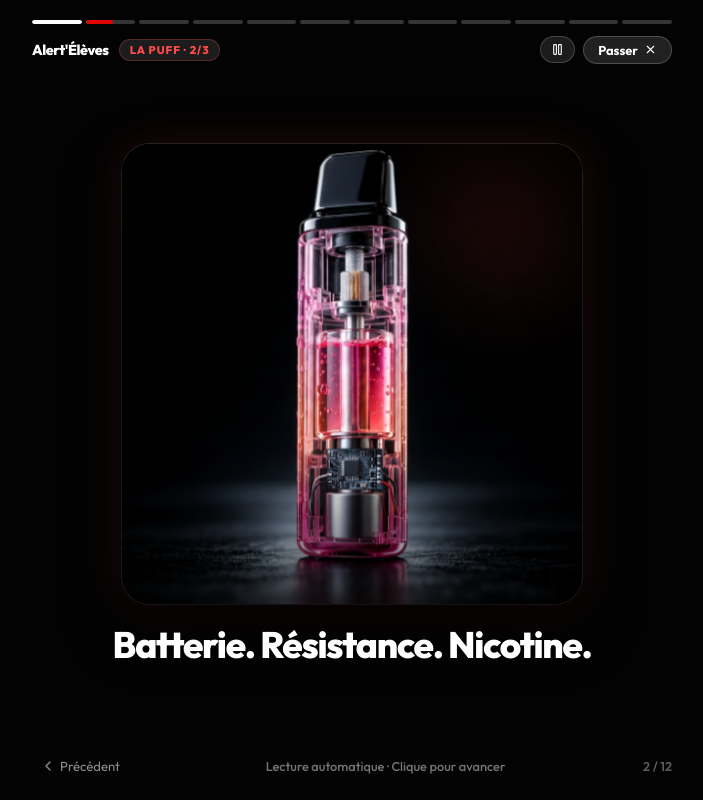
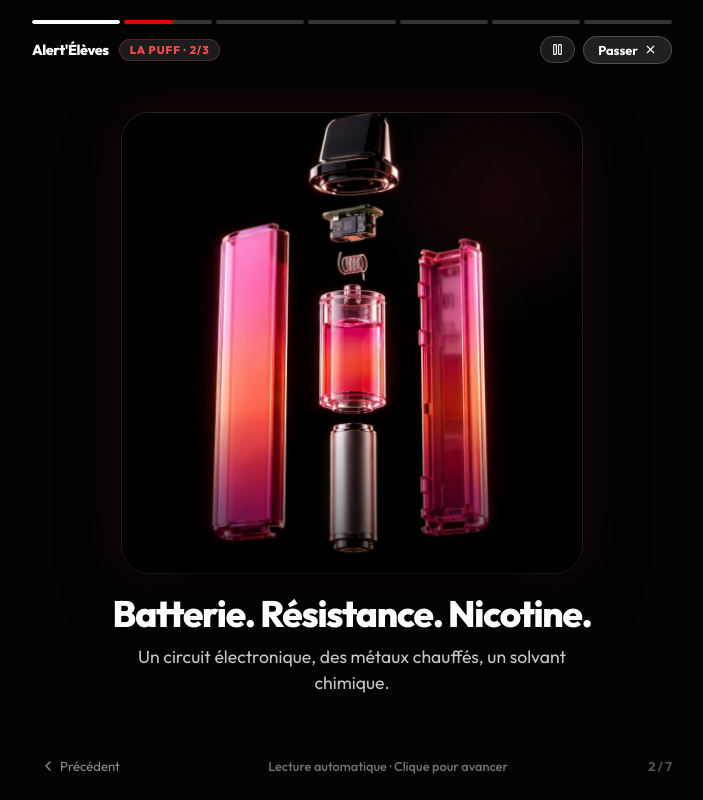
Before and after one commit to wissamheldis-cyber/Alert-l-ves---Pr-vention, a React (Vite) app: page /eleve in a window 1280 px wide. Shown: the whole page, without its empty margins (288-991 px from the left). Built offline with nearby package versions, Linux system fonts and the light colour scheme.

Commit message:
fix(intro): remove duplicate frames and redundant text repetitions

```diff
--- a/src/data/cinematicTimeline.ts
+++ b/src/data/cinematicTimeline.ts
@@ -1,4 +1,4 @@
-export type ActId = "act-1" | "act-2" | "act-3" | "act-4" | "conclusion";
+export type ActId = "puff" | "proto" | "ptc";
 
 export interface CinematicKeyframe {
   id: string;
@@ -8,7 +8,7 @@ export interface CinematicKeyframe {
   name: string;
   eyebrow: string;
   title: string;
-  narrativeText?: string;
+  subtitle?: string;
   highlightText?: string;
   insightBadge?: string;
   insightColor?: string;
@@ -16,11 +16,11 @@ export interface CinematicKeyframe {
   cameraMotion: {
     startScale: number;
     endScale: number;
-    startX: number; // percentage translate
+    startX: number;
     endX: number;
     startY: number;
     endY: number;
-    startRotate: number; // deg
+    startRotate: number;
     endRotate: number;
   };
   transitionType: "reveal-fade" | "mask-dissolve" | "spatial-shift" | "match-cut" | "depth-focus";
@@ -29,17 +29,20 @@ export interface CinematicKeyframe {
 }
 
 export const CINEMATIC_TIMELINE: CinematicKeyframe[] = [
-  // -------------------------------------------------------------
-  // ACT I — LA PUFF
-  // -------------------------------------------------------------
+  // =============================================================
+  // 1. LA PUFF (3 écrans clés du client)
+  // =============================================================
+
+  // Écran 1 · a.jpg : Puff pastel, mignonne
   {
-    id: "frame-a",
-    act: "act-1",
+    id: "puff-1",
+    act: "puff",
     assetFile: "a.jpg",
     assetSrc: "/assets/intro/a.jpg",
-    name: "L'Apparence Initiale",
+    name: "La Puff",
     eyebrow: "LA PUFF · 1/3",
     title: "Elle a l'air inoffensive.",
+    subtitle: "Parfum bonbon, couleurs pastel, format poche.",
     insightBadge: "LA PUFF",
     insightColor: "#ff758c",
     focalPoint: { x: 50, y: 50 },
@@ -57,45 +60,23 @@ export const CINEMATIC_TIMELINE: CinematicKeyframe[] = [
     environmentTheme: "black-studio",
     durationSeconds: 3.5
   },
+
+  // Écran 2 · c.jpg : Puff démontée, pièces qui flottent
   {
-    id: "frame-b",
-    act: "act-1",
-    assetFile: "b.jpg",
-    assetSrc: "/assets/intro/b.jpg",
-    name: "Révélation Interne",
+    id: "puff-2",
+    act: "puff",
+    assetFile: "c.jpg",
+    assetSrc: "/assets/intro/c.jpg",
+    name: "Puff démontée",
     eyebrow: "LA PUFF · 2/3",
     title: "Batterie. Résistance. Nicotine.",
+    subtitle: "Un circuit électronique, des métaux chauffés, un solvant chimique.",
     insightBadge: "DÉMONTÉE",
     insightColor: "#ff4b4b",
-    focalPoint: { x: 50, y: 50 },
-    cameraMotion: {
-      startScale: 1.05,
-      endScale: 1.12,
-      startX: 0,
-      endX: 0.5,
-      startY: -1,
-      endY: -2,
-      startRotate: 0.5,
-      endRotate: -0.5
-    },
-    transitionType: "mask-dissolve",
-    environmentTheme: "black-studio",
-    durationSeconds: 3.5
-  },
-  {
-    id: "frame-c",
-    act: "act-1",
-    assetFile: "c.jpg",
-    assetSrc: "/assets/intro/c.jpg",
-    name: "Vue Éclatée",
-    eyebrow: "LA PUFF · 2/3",
-    title: "Batterie. Résistance. Nicotine.",
-    insightBadge: "EN PIÈCES",
-    insightColor: "#f43f5e",
     focalPoint: { x: 50, y: 52 },
     cameraMotion: {
       startScale: 1.02,
-      endScale: 1.08,
+      endScale: 1.09,
       startX: -1,
       endX: 1,
       startY: 0,
@@ -107,15 +88,18 @@ export const CINEMATIC_TIMELINE: CinematicKeyframe[] = [
     environmentTheme: "black-studio",
     durationSeconds: 3.5
   },
+
+  // Écran 3 · e.jpg : Chiffre géant en rouge + 200 cigarettes
   {
-    id: "frame-e",
-    act: "act-1",
+    id: "puff-3",
+    act: "puff",
     assetFile: "e.jpg",
     assetSrc: "/assets/intro/e.jpg",
-    name: "Équivalence Nicotine",
+    name: "Nicotine 16K",
     eyebrow: "LA PUFF · 3/3",
     highlightText: "Plus de 200 cigarettes.",
     title: "La nicotine d'une puff 16K.",
+    subtitle: "Autant de nicotine que 10 paquets entiers dans une seule fiole.",
     insightBadge: "LE CHOC",
     insightColor: "#e10600",
     focalPoint: { x: 50, y: 50 },
@@ -133,122 +117,21 @@ export const CINEMATIC_TIMELINE: CinematicKeyframe[] = [
     environmentTheme: "black-studio",
     durationSeconds: 3.5
   },
+
+  // =============================================================
+  // 2. LE PROTO (2 écrans clés du client)
+  // =============================================================
+
+  // Écran 4 · h.jpg : Soirée, ballons colorés, néons
   {
-    id: "frame-d",
-    act: "act-1",
-    assetFile: "d.jpg",
-    assetSrc: "/assets/intro/d.jpg",
-    name: "Réassemblage",
-    eyebrow: "LA PUFF",
-    title: "Batterie. Résistance. Nicotine.",
-    insightBadge: "RECONSTITUTION",
-    insightColor: "#ff758c",
-    focalPoint: { x: 50, y: 50 },
-    cameraMotion: {
-      startScale: 1.07,
-      endScale: 1.02,
-      startX: 0.5,
-      endX: 0,
-      startY: -1.5,
-      endY: 0,
-      startRotate: 0.3,
-      endRotate: 0
-    },
-    transitionType: "mask-dissolve",
-    environmentTheme: "black-studio",
-    durationSeconds: 3.5
-  },
-  {
-    id: "frame-ef",
-    act: "act-1",
-    assetFile: "ef.jpg",
-    assetSrc: "/assets/intro/ef.jpg",
-    name: "Puff Scellée",
-    eyebrow: "LA PUFF",
-    title: "Elle a l'air inoffensive.",
-    insightBadge: "INTACTE",
-    insightColor: "#ffffff",
-    focalPoint: { x: 50, y: 50 },
-    cameraMotion: {
-      startScale: 1.0,
-      endScale: 1.05,
-      startX: 0,
-      endX: 0,
-      startY: 0,
-      endY: 1,
-      startRotate: 0,
-      endRotate: -0.2
-    },
-    transitionType: "reveal-fade",
-    environmentTheme: "black-studio",
-    durationSeconds: 3.5
-  },
-
-  // -------------------------------------------------------------
-  // ACTE II — LA TRANSITION SOIRÉE
-  // -------------------------------------------------------------
-  {
-    id: "frame-f",
-    act: "act-2",
-    assetFile: "f.jpg",
-    assetSrc: "/assets/intro/f.jpg",
-    name: "La Main",
-    eyebrow: "LA SOIRÉE",
-    title: "Ça commence entre potes.",
-    insightBadge: "EN SOIRÉE",
-    insightColor: "#f59e0b",
-    focalPoint: { x: 50, y: 52 },
-    cameraMotion: {
-      startScale: 1.02,
-      endScale: 1.08,
-      startX: 0,
-      endX: -1,
-      startY: 1,
-      endY: 0,
-      startRotate: -0.2,
-      endRotate: 0.3
-    },
-    transitionType: "mask-dissolve",
-    environmentTheme: "studio-to-warm",
-    durationSeconds: 3.5
-  },
-  {
-    id: "frame-g",
-    act: "act-2",
-    assetFile: "g.jpg",
-    assetSrc: "/assets/intro/g.jpg",
-    name: "Le Geste",
-    eyebrow: "LA SOIRÉE",
-    title: "On t'a dit que c'était rien.",
-    insightBadge: "LE GROUPE",
-    insightColor: "#d97706",
-    focalPoint: { x: 48, y: 46 },
-    cameraMotion: {
-      startScale: 1.1,
-      endScale: 1.0,
-      startX: 2,
-      endX: 0,
-      startY: 2,
-      endY: 0,
-      startRotate: 0.3,
-      endRotate: 0
-    },
-    transitionType: "spatial-shift",
-    environmentTheme: "warm-party",
-    durationSeconds: 3.5
-  },
-
-  // -------------------------------------------------------------
-  // ACTE III — LE PROTO
-  // -------------------------------------------------------------
-  {
-    id: "frame-h",
-    act: "act-3",
+    id: "proto-1",
+    act: "proto",
     assetFile: "h.jpg",
     assetSrc: "/assets/intro/h.jpg",
     name: "Le Ballon",
     eyebrow: "LE PROTO · 1/2",
     title: "Ça commence par un ballon.",
+    subtitle: "Entre potes, un fou rire de 30 secondes en soirée.",
     insightBadge: "LE PROTO",
     insightColor: "#a855f7",
     focalPoint: { x: 52, y: 48 },
@@ -262,48 +145,22 @@ export const CINEMATIC_TIMELINE: CinematicKeyframe[] = [
       startRotate: 0,
       endRotate: 0.4
     },
-    transitionType: "spatial-shift",
+    transitionType: "mask-dissolve",
     environmentTheme: "warm-party",
     durationSeconds: 3.5
   },
 
-  // -------------------------------------------------------------
-  // ACTE IV — L'HÔPITAL & LE PTC
-  // -------------------------------------------------------------
+  // Écran 5 · j.jpg : Couloir d'hôpital, fauteuil roulant
   {
-    id: "frame-i",
-    act: "act-4",
-    assetFile: "i.jpg",
-    assetSrc: "/assets/intro/i.jpg",
-    name: "La Bascule",
-    eyebrow: "LE PROTO · 2/2",
-    title: "Ça peut finir sans pouvoir marcher.",
-    insightBadge: "LES RISQUES",
-    insightColor: "#0284c7",
-    focalPoint: { x: 50, y: 50 },
-    cameraMotion: {
-      startScale: 1.04,
-      endScale: 1.1,
-      startX: 0,
-      endX: 1,
-      startY: -1,
-      endY: -2,
-      startRotate: 0.4,
-      endRotate: -0.3
-    },
-    transitionType: "mask-dissolve",
-    environmentTheme: "hospital-cold",
-    durationSeconds: 3.5
-  },
-  {
-    id: "frame-j",
-    act: "act-4",
+    id: "proto-2",
+    act: "proto",
     assetFile: "j.jpg",
     assetSrc: "/assets/intro/j.jpg",
     name: "L'Hôpital",
     eyebrow: "LE PROTO · 2/2",
     title: "Ça peut finir sans pouvoir marcher.",
-    insightBadge: "SÉQUELLES",
+    subtitle: "Atteintes neurologiques sévères, perte de motricité.",
+    insightBadge: "LES RISQUES",
     insightColor: "#0070f3",
     focalPoint: { x: 50, y: 44 },
     cameraMotion: {
@@ -320,16 +177,51 @@ export const CINEMATIC_TIMELINE: CinematicKeyframe[] = [
     environmentTheme: "hospital-cold",
     durationSeconds: 3.5
   },
+
+  // =============================================================
+  // 3. LE PTC (2 écrans clés du client)
+  // =============================================================
+
+  // Écran 6 · f.jpg : Vapoteuse qui passe de main en main en soirée
   {
-    id: "frame-k",
-    act: "act-4",
+    id: "ptc-1",
+    act: "ptc",
+    assetFile: "f.jpg",
+    assetSrc: "/assets/intro/f.jpg",
+    name: "Vapoteuse modifiée",
+    eyebrow: "LE PTC · 1/2",
+    title: "On t'a dit que c'était comme une puff.",
+    subtitle: "« Pète Ton Crâne » : un liquide synthétique inconnu dans un réservoir.",
+    insightBadge: "LE PTC",
+    insightColor: "#9333ea",
+    focalPoint: { x: 50, y: 52 },
+    cameraMotion: {
+      startScale: 1.02,
+      endScale: 1.08,
+      startX: 0,
+      endX: -1,
+      startY: 1,
+      endY: 0,
+      startRotate: -0.2,
+      endRotate: 0.3
+    },
+    transitionType: "mask-dissolve",
+    environmentTheme: "warm-party",
+    durationSeconds: 3.5
+  },
+
+  // Écran 7 · k.jpg : Une taffe. Les urgences.
+  {
+    id: "ptc-2",
+    act: "ptc",
     assetFile: "k.jpg",
     assetSrc: "/assets/intro/k.jpg",
-    name: "Le PTC",
-    eyebrow: "LE PTC",
-    title: "On t'a dit que c'était comme une puff.",
-    highlightText: "Une taffe. Les urgences.",
-    insightBadge: "LE PTC",
+    name: "Les Urgences",
+    eyebrow: "LE PTC · 2/2",
+    highlightText: "Une taffe.",
+    title: "Les urgences.",
+    subtitle: "Convulsions, perte de conscience brutale, coma.",
+    insightBadge: "DANGER IMMÉDIAT",
     insightColor: "#e10600",
     focalPoint: { x: 48, y: 48 },
     cameraMotion: {
--- a/src/pages/student/StudentIntroPage.tsx
+++ b/src/pages/student/StudentIntroPage.tsx
@@ -547,7 +547,7 @@ export function StudentIntroPage() {
                   {currentFrame.title}
                 </h2>
 
-                {currentFrame.narrativeText && (
+                {currentFrame.subtitle && (
                   <p
                     style={{
                       fontSize: "clamp(0.95rem, 2.2vw, 1.1rem)",
@@ -557,7 +557,7 @@ export function StudentIntroPage() {
                       maxWidth: "460px"
                     }}
                   >
-                    {currentFrame.narrativeText}
+                    {currentFrame.subtitle}
                   </p>
                 )}
               </div>
```
